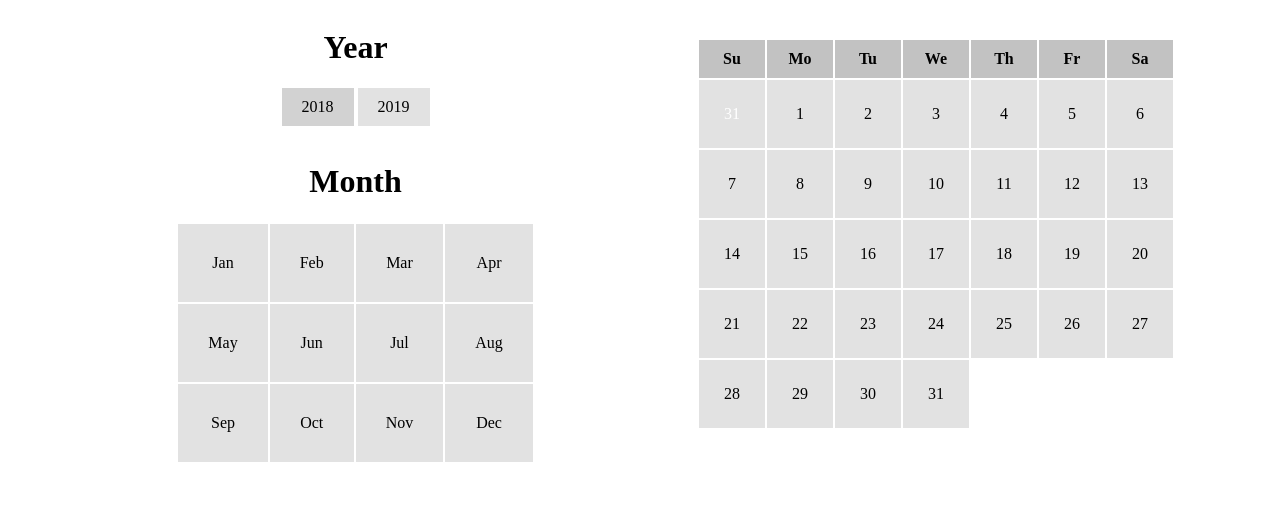
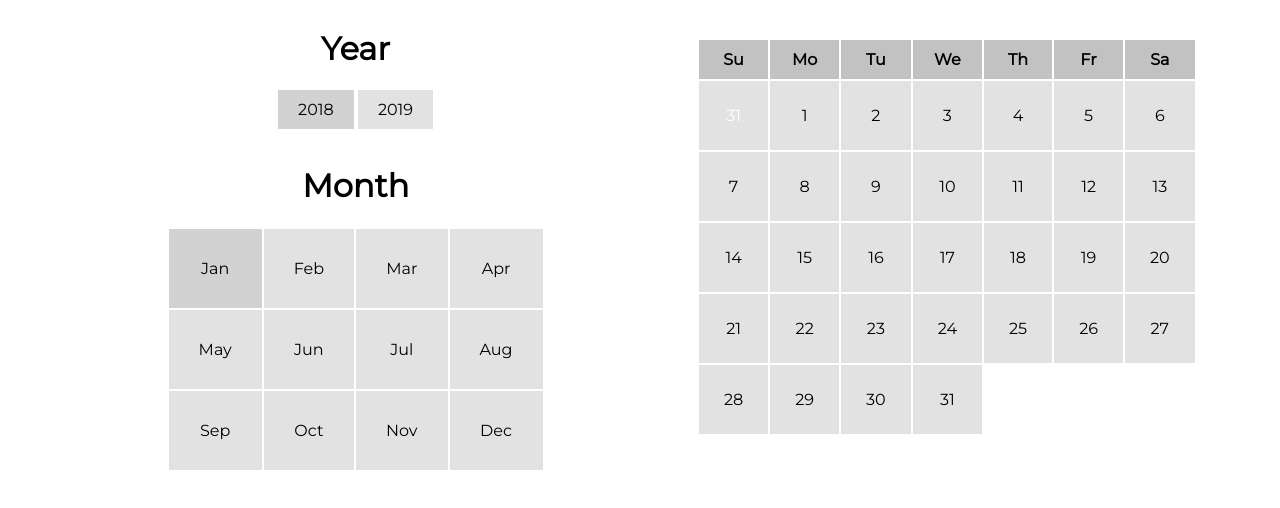
Before and after one commit to kghildial/calendar, a website: page src/index.html in a window 1280 px wide. Both pictures are taken after a click on the item "2018". Drawn offline with Linux system fonts and the light colour scheme.

Commit message:
Add and refine month & year styles

```diff
--- a/src/js/main.js
+++ b/src/js/main.js
@@ -40,7 +40,7 @@ function listDays(days) {
 var currentDate = new Date();
 
 // Get current date
-var d = d_today =  currentDate.getDate();
+var d_today =  currentDate.getDate();
 var m = m_today = currentDate.getMonth();
 var y = y_today = currentDate.getFullYear();
 
@@ -59,11 +59,14 @@ var firstDay = days[firstIndex];
 const yListItems = document.querySelectorAll('#yList li');
 
 yListItems.forEach(function(year) {
+  if(year.textContent == y_today) {
+    year.classList.add('onHover');
+  }
   year.addEventListener('click', function(e) {
     yListItems.forEach(function(year) {
       year.classList.remove('onHover');
     });
-    year.classList.toggle('onHover');
+    year.classList.add('onHover');
     y = e.target.textContent;
     firstIndex = getFirstIndex(y, m);
     firstDay = days[firstIndex];
@@ -74,6 +77,9 @@ yListItems.forEach(function(year) {
 const mListItems = document.querySelectorAll('#monthTable td');
 
 mListItems.forEach(function(month) {
+  if(months.indexOf(month.textContent) == m_today) {
+    month.classList.add('onHover');
+  }
   month.addEventListener('click', function(e) {
     mListItems.forEach(function(month) {
       month.classList.remove('onHover');
@@ -116,6 +122,7 @@ function fillPrevDates(y, m, tr) {
     var td = document.createElement('td');
     td.textContent = prevDate;
     td.style.color = '#fff'; //style here
+    td.style.cursor = 'no-drop';
     tr.appendChild(td);
     prevDate++;
   }
--- a/src/scss/style.scss
+++ b/src/scss/style.scss
@@ -1,4 +1,9 @@
 @import 'grid12';
+@import url('https://fonts.googleapis.com/css?family=Montserrat:300,400');
+
+body {
+  font-family: 'Montserrat', sans-serif;
+}
 
 .container {
   width: 90%;
```
Also changed, not shown: src/css/style.css.
